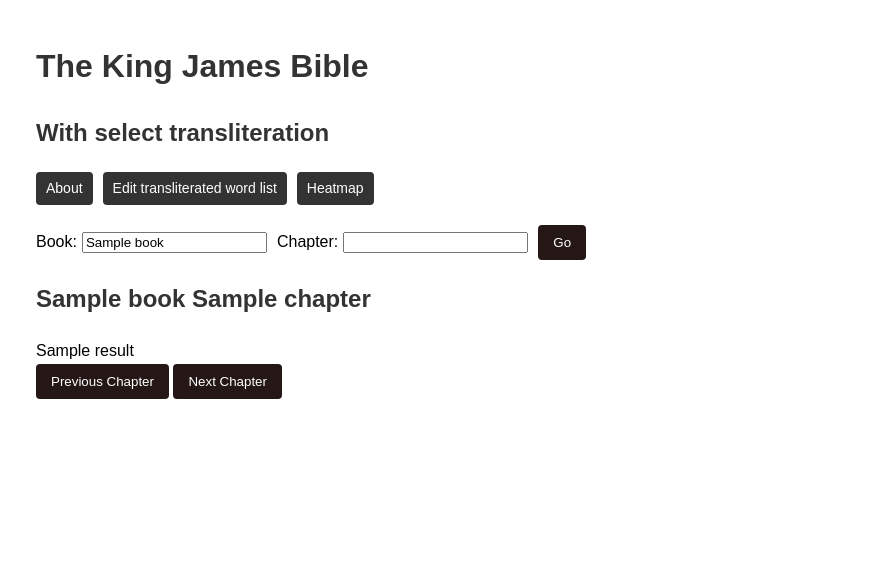
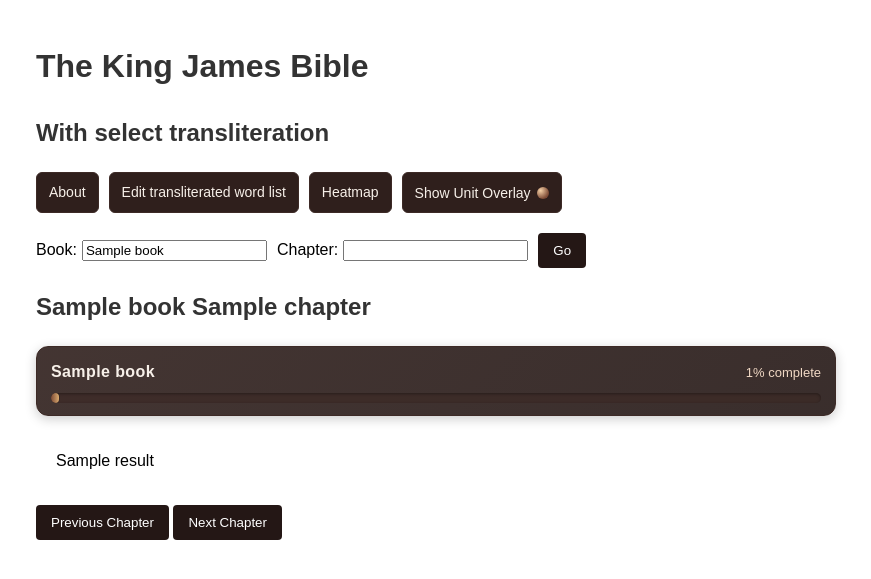
Before and after one commit to j0b07oz/bibleTransliteration, a Flask app: template app/templates/home.html in a window 1280 px wide. Shown: the top 579 px of the page, without its empty margins (204-1075 px from the left). Run offline with Flask 3, Linux system fonts and the light colour scheme; the template is opened without the code that fills it: most values are stand-ins (such as "Sample title", 1, 10 or a date in 2020); parts of the project's set-up code (start-up, migrations or seed data) failed here and were passed over.

Commit message:
Add unit overlay toggle and progress indicator

```diff
--- a/app/routes.py
+++ b/app/routes.py
@@ -60,7 +60,19 @@
             user_strongs_dict = get_user_strongs_dict()
             result = transliterate_chapter(book, chapter, user_strongs_dict, strongs_data, kjv_data)
 
-    return render_template('home.html', result=result, book=book, chapter=chapter)
+    total_chapters = book_chapter_count.get(book, 0) if book else 0
+    percent_complete = 0
+    if total_chapters and chapter:
+        percent_complete = min(100, round((chapter / total_chapters) * 100))
+
+    return render_template(
+        'home.html',
+        result=result,
+        book=book,
+        chapter=chapter,
+        total_chapters=total_chapters,
+        percent_complete=percent_complete,
+    )
 
 @app.route('/navigate', methods=['POST'])
 def navigate():
@@ -82,7 +94,19 @@
     user_strongs_dict = session.get('user_strongs_dict', default_strongs_dict)
     result = transliterate_chapter(book, chapter, user_strongs_dict, strongs_data, kjv_data)
 
-    return render_template('home.html', result=result, book=book, chapter=chapter)
+    total_chapters = book_chapter_count.get(book, 0) if book else 0
+    percent_complete = 0
+    if total_chapters and chapter:
+        percent_complete = min(100, round((chapter / total_chapters) * 100))
+
+    return render_template(
+        'home.html',
+        result=result,
+        book=book,
+        chapter=chapter,
+        total_chapters=total_chapters,
+        percent_complete=percent_complete,
+    )
 
 # Route for handling the user's strongs_dict
 @app.route('/edit_dict', methods=['GET', 'POST'])
--- a/app/static/css/main.css
+++ b/app/static/css/main.css
@@ -39,6 +39,7 @@
         padding: 10px;
     }
 }
+
 .bible-form {
     display: flex;
     flex-wrap: wrap;
@@ -60,3 +61,212 @@
         flex-basis: 100%;
     }
 }
+
+.button-container {
+    display: flex;
+    justify-content: space-between;
+    margin-bottom: 20px;
+    gap: 10px;
+    flex-wrap: wrap;
+}
+
+.button-group {
+    display: flex;
+    gap: 10px;
+    flex-wrap: wrap;
+}
+
+.nav-button {
+    padding: 8px 12px;
+    font-size: 14px;
+    text-decoration: none;
+    color: #f7f0e9;
+    background-color: #2f1f1c;
+    border: 1px solid #3d2a26;
+    border-radius: 6px;
+    cursor: pointer;
+    transition: background-color 0.2s ease, box-shadow 0.2s ease, transform 0.1s ease;
+}
+
+.nav-button:hover,
+.nav-button:focus-visible {
+    background-color: #3c2924;
+    box-shadow: 0 2px 6px rgba(0, 0, 0, 0.25);
+}
+
+.nav-button--active {
+    background-color: #4a342e;
+    border-color: #6b473c;
+    box-shadow: inset 0 0 0 1px #7d4b36, 0 2px 10px rgba(0, 0, 0, 0.25);
+}
+
+.toggle-button {
+    display: inline-flex;
+    align-items: center;
+    gap: 6px;
+}
+
+.toggle-button::after {
+    content: '';
+    width: 12px;
+    height: 12px;
+    border-radius: 50%;
+    background: radial-gradient(circle at 30% 30%, #f5d0a6, #7d4b36 70%);
+    box-shadow: 0 0 0 1px #2f1f1c;
+}
+
+.transliterated {
+    position: relative;
+    cursor: pointer;
+}
+
+.transliterated::after {
+    content: attr(data-original);
+    position: absolute;
+    bottom: 100%;
+    left: 50%;
+    transform: translateX(-50%);
+    background-color: #2f1f1c;
+    color: #f7f0e9;
+    padding: 5px;
+    border-radius: 3px;
+    font-size: 14px;
+    white-space: nowrap;
+    opacity: 0;
+    visibility: hidden;
+    transition: opacity 0.3s, visibility 0.3s;
+    box-shadow: 0 2px 8px rgba(0, 0, 0, 0.25);
+    z-index: 2;
+}
+
+.transliterated:hover::after {
+    opacity: 1;
+    visibility: visible;
+}
+
+.unit-progress {
+    margin: 12px 0 16px;
+}
+
+.progress-pill {
+    background: linear-gradient(135deg, rgba(47, 31, 28, 0.9), rgba(36, 23, 21, 0.9));
+    border: 1px solid #3d2a26;
+    color: #f7f0e9;
+    border-radius: 12px;
+    padding: 12px 14px;
+    box-shadow: 0 3px 12px rgba(0, 0, 0, 0.2);
+}
+
+.pill-header {
+    display: flex;
+    justify-content: space-between;
+    align-items: baseline;
+    gap: 10px;
+    margin-bottom: 8px;
+}
+
+.pill-unit {
+    font-weight: 700;
+    letter-spacing: 0.4px;
+}
+
+.pill-percent {
+    font-size: 13px;
+    color: #f0d8c4;
+}
+
+.progress-bar {
+    position: relative;
+    width: 100%;
+    height: 10px;
+    background: rgba(61, 42, 38, 0.7);
+    border-radius: 999px;
+    overflow: hidden;
+    box-shadow: inset 0 1px 3px rgba(0, 0, 0, 0.35);
+}
+
+.progress-fill {
+    position: absolute;
+    left: 0;
+    top: 0;
+    bottom: 0;
+    background: linear-gradient(90deg, #7d4b36, #d9aa6f);
+    border-radius: 999px;
+    box-shadow: 0 0 0 1px rgba(0, 0, 0, 0.12);
+}
+
+.sparkline {
+    display: flex;
+    gap: 4px;
+    margin-top: 10px;
+}
+
+.spark-segment {
+    flex: 1;
+    min-width: 4px;
+    height: 8px;
+    background: rgba(47, 31, 28, 0.6);
+    border-radius: 2px;
+    box-shadow: inset 0 0 0 1px rgba(61, 42, 38, 0.6);
+    opacity: 0.6;
+}
+
+.spark-segment.is-complete {
+    background: linear-gradient(180deg, #d9aa6f, #7d4b36);
+    opacity: 1;
+}
+
+.legend-chip {
+    display: inline-flex;
+    align-items: center;
+    gap: 6px;
+    padding: 4px 10px;
+    border-radius: 999px;
+    border: 1px solid #3d2a26;
+    background: rgba(36, 23, 21, 0.7);
+    color: #f7f0e9;
+    font-size: 12px;
+    letter-spacing: 0.2px;
+}
+
+.legend-chip .chip-swatch {
+    width: 12px;
+    height: 12px;
+    border-radius: 50%;
+    background: linear-gradient(135deg, #d9aa6f, #7d4b36);
+    box-shadow: 0 0 0 1px rgba(61, 42, 38, 0.7);
+}
+
+.unit-overlay-wrapper {
+    position: relative;
+    margin-bottom: 16px;
+}
+
+.unit-overlay-shell {
+    position: relative;
+    padding: 16px 14px;
+    border-radius: 10px;
+    border-left: 6px solid transparent;
+    transition: background-color 0.2s ease, border-color 0.2s ease, box-shadow 0.2s ease;
+}
+
+.unit-overlay-wrapper.overlay-enabled .unit-overlay-shell {
+    background: linear-gradient(90deg, rgba(36, 23, 21, 0.16), rgba(36, 23, 21, 0.05));
+    border-color: #7d4b36;
+    box-shadow: inset 0 1px 0 rgba(255, 255, 255, 0.03), 0 6px 16px rgba(0, 0, 0, 0.18);
+}
+
+.unit-overlay-shell::before {
+    content: '';
+    position: absolute;
+    inset: 6px;
+    border-radius: 8px;
+    pointer-events: none;
+    background: linear-gradient(135deg, rgba(125, 75, 54, 0.07), rgba(217, 170, 111, 0.05));
+    opacity: 0;
+    transition: opacity 0.2s ease;
+}
+
+.unit-overlay-wrapper.overlay-enabled .unit-overlay-shell::before {
+    opacity: 1;
+}
--- a/app/templates/home.html
+++ b/app/templates/home.html
@@ -5,51 +5,6 @@
     <meta name="viewport" content="width=device-width, initial-scale=1.0">
     <title>The King James Bible</title>
     <link rel="stylesheet" href="{{ url_for('static', filename='css/main.css') }}">
-    <style>
-        .button-container {
-            display: flex;
-            justify-content: space-between;
-            margin-bottom: 20px;
-        }
-        .button-group {
-            display: flex;
-            gap: 10px;
-        }
-        .nav-button {
-            padding: 5px 10px;
-            font-size: 14px;
-            text-decoration: none;
-            color: white;
-            background-color: #333;
-            border: none;
-            border-radius: 4px;
-            cursor: pointer;
-        }
-        .transliterated {
-            position: relative;
-            cursor: pointer;
-        }
-        .transliterated::after {
-            content: attr(data-original);
-            position: absolute;
-            bottom: 100%;
-            left: 50%;
-            transform: translateX(-50%);
-            background-color: #333;
-            color: white;
-            padding: 5px;
-            border-radius: 3px;
-            font-size: 14px;
-            white-space: nowrap;
-            opacity: 0;
-            visibility: hidden;
-            transition: opacity 0.3s, visibility 0.3s;
-        }
-        .transliterated:hover::after {
-            opacity: 1;
-            visibility: visible;
-        }
-    </style>
 </head>
 <body>
     <h1>The King James Bible</h1>
@@ -59,6 +14,7 @@
             <a href="{{ url_for('about') }}" class="nav-button">About</a>
             <a href="{{ url_for('edit_dict') }}" class="nav-button">Edit transliterated word list</a>
             <a href="{{ url_for('heatmap') }}" class="nav-button">Heatmap</a>
+            <button type="button" class="nav-button toggle-button" id="overlay-toggle" aria-pressed="false">Show Unit Overlay</button>
         </div>
     </div>
 
@@ -79,6 +35,8 @@
             const bookInput = document.getElementById('book');
             const chapterInput = document.getElementById('chapter');
             const goButton = document.getElementById('go-button');
+            const overlayToggle = document.getElementById('overlay-toggle');
+            const overlayWrapper = document.getElementById('unit-overlay');
 
             function updateButtonState() {
                 goButton.disabled = !bookInput.value || !chapterInput.value;
@@ -87,6 +45,15 @@
             bookInput.addEventListener('input', updateButtonState);
             chapterInput.addEventListener('input', updateButtonState);
 
+            if (overlayToggle && overlayWrapper) {
+                overlayToggle.addEventListener('click', function() {
+                    const isActive = overlayWrapper.classList.toggle('overlay-enabled');
+                    overlayToggle.classList.toggle('nav-button--active', isActive);
+                    overlayToggle.setAttribute('aria-pressed', isActive);
+                    overlayToggle.textContent = isActive ? 'Hide Unit Overlay' : 'Show Unit Overlay';
+                });
+            }
+
             // Initial state
             updateButtonState();
         });
@@ -94,8 +61,30 @@
 
     {% if result %}
         <h2 id="currentPassage">{{ book }} {{ chapter }}</h2>
-        <div class="result">
-            {{ result|safe }}
+        <div class="unit-progress" aria-live="polite">
+            <div class="progress-pill">
+                <div class="pill-header">
+                    <span class="pill-unit">{{ book if book else 'Unit' }}</span>
+                    <span class="pill-percent">{{ percent_complete }}% complete</span>
+                </div>
+                <div class="progress-bar" role="img" aria-label="{{ percent_complete }} percent of {{ book if book else 'unit' }} complete">
+                    <div class="progress-fill" style="width: {{ percent_complete }}%"></div>
+                </div>
+                {% if total_chapters and total_chapters > 1 %}
+                <div class="sparkline" aria-hidden="true">
+                    {% for ch in range(1, total_chapters + 1) %}
+                        <span class="spark-segment {{ 'is-complete' if chapter and ch <= chapter else '' }}" title="Chapter {{ ch }}"></span>
+                    {% endfor %}
+                </div>
+                {% endif %}
+            </div>
+        </div>
+        <div class="unit-overlay-wrapper" id="unit-overlay">
+            <div class="unit-overlay-shell">
+                <div class="result">
+                    {{ result|safe }}
+                </div>
+            </div>
         </div>
 
         <div class="navigation">
```
